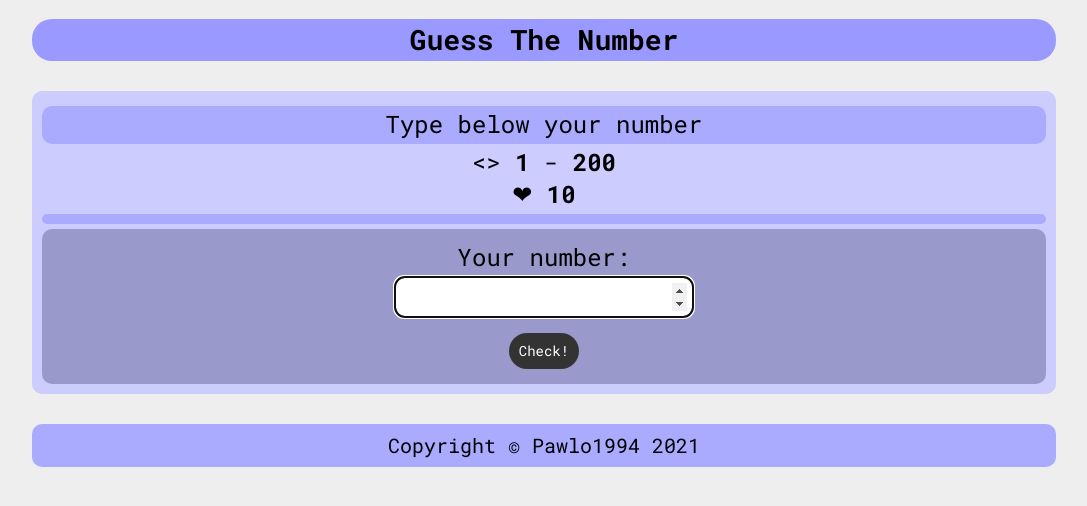
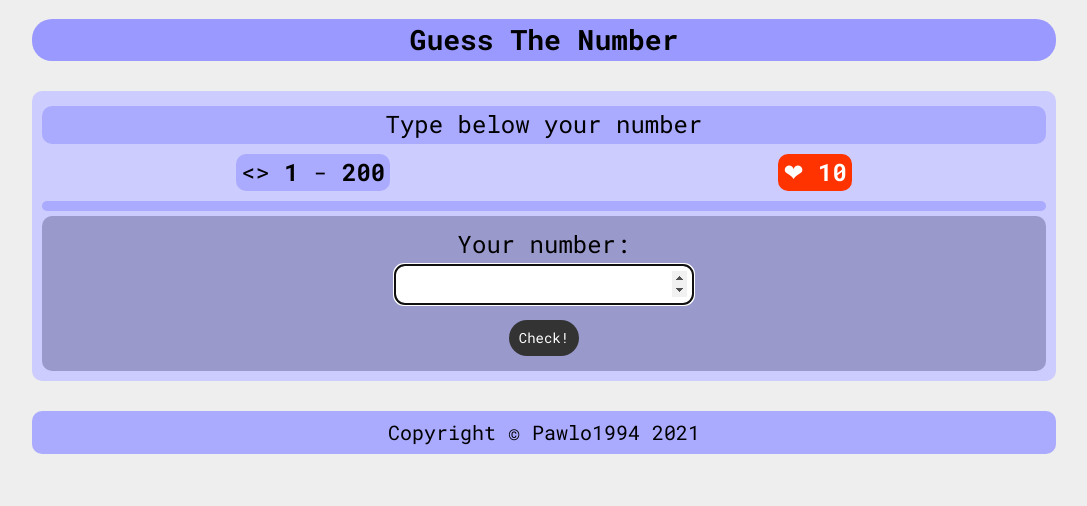
Before and after one commit to pawlo1994/guess-the-number, a plain HTML site: page index.html in a window 1280 px wide. Both pictures are taken after a click on the button "Start Game". Shown: the whole page, without its empty margins (96-1183 px from the left). Drawn offline with nearby package versions, Linux system fonts and the light colour scheme.

Commit message:
gameInfo and paragraph--lives classes added

```diff
--- a/css/section.css
+++ b/css/section.css
@@ -1,5 +1,11 @@
 .section {
     font-size: 24px;
+}
+
+.section__gameInfo {
+    display: flex;
+    flex-wrap: wrap;
+    justify-content: space-between;
 }
 
 .section__header {
@@ -14,17 +20,23 @@
 
 .section__paragraph {
     margin: 5px auto;
+    background-color: #aaf;
+    padding: 5px;
+    border-radius: 10px;
     text-transform: uppercase;
     text-align: center;
     transition: 1s;
     transition-property: background-color, font-weight, color;
 }
 
+.section__paragraph--lives {
+    background-color: #f30;
+    color: #fff;
+}
+
 .section__paragraph--result {
     font-weight: bold;
-    padding: 5px;
-    background-color: #aaf;
-    border-radius: 10px;
+    flex-basis: 100%;
 }
 
 .section__resultSpan--high {
```
